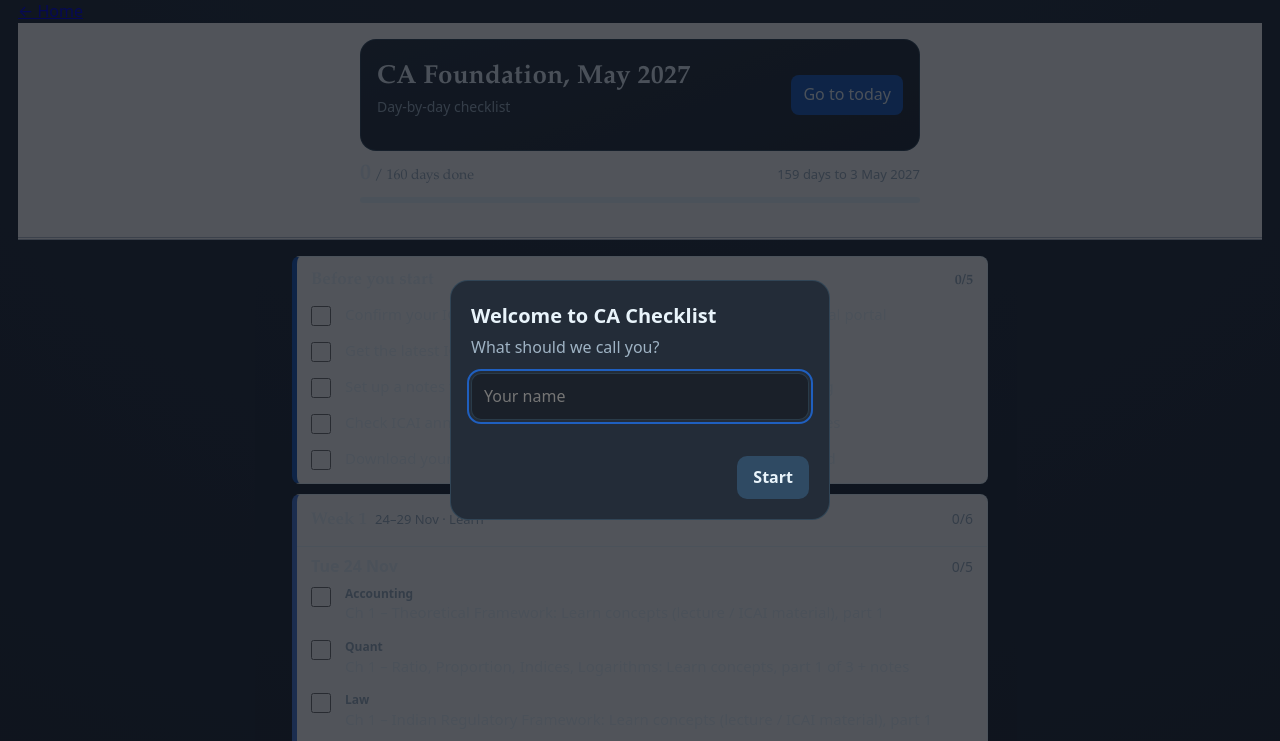
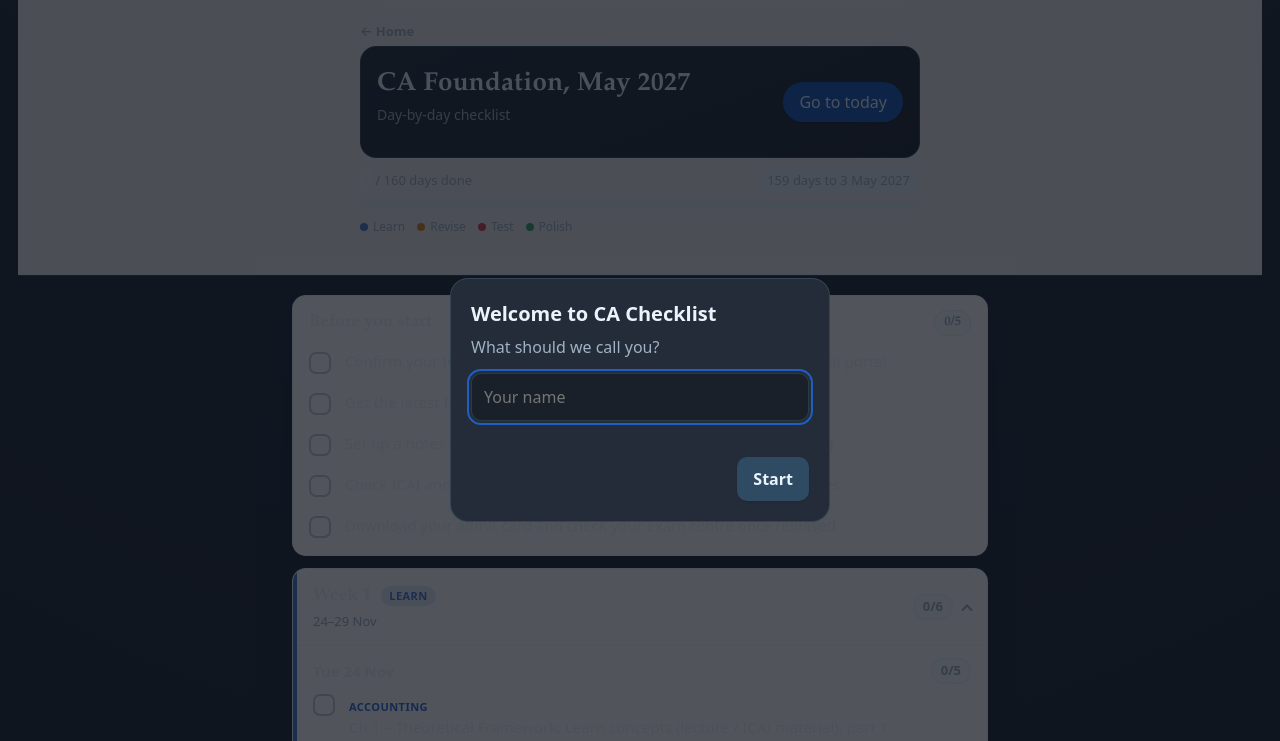
Before and after one commit to afnanhere036-eng/Ca-tracker, a plain HTML site: page track.html in a window 1280 px wide. Shown: the top 741 px of the page. Drawn offline with Linux system fonts and the light colour scheme.

Commit message:
Update track.html

```diff
--- a/track.html
+++ b/track.html
@@ -12,55 +12,109 @@
 <meta name="apple-mobile-web-app-title" content="CA Checklist">
 <meta name="apple-mobile-web-app-status-bar-style" content="default">
 <style>
-:root{--bg:#F5F7FA;--surface:#fff;--ink:#17202E;--muted:#5B6678;--line:#DDE3EC;--rule:#B8C2D2;--accent:#1F5FBF;--on-accent:#fff;--done:#1E8E5A;--today:#EAF1FD;--p1:#4C7DD9;--p2:#D98B2B;--p3:#D1495B;--p4:#3FA672;color-scheme:light}
-@media (prefers-color-scheme:dark){:root:not([data-theme="light"]){--bg:#11151B;--surface:#1A2029;--ink:#E8EDF5;--muted:#98A3B5;--line:#2B3442;--rule:#3A4556;--accent:#6EA2F5;--on-accent:#10161F;--done:#4CC38A;--today:#1F2C42;--p1:#6B9BF0;--p2:#E8A24A;--p3:#EE6B7B;--p4:#5CC593;color-scheme:dark}}
-:root[data-theme="dark"]{--bg:#11151B;--surface:#1A2029;--ink:#E8EDF5;--muted:#98A3B5;--line:#2B3442;--rule:#3A4556;--accent:#6EA2F5;--on-accent:#10161F;--done:#4CC38A;--today:#1F2C42;--p1:#6B9BF0;--p2:#E8A24A;--p3:#EE6B7B;--p4:#5CC593;color-scheme:dark}
+:root{
+ --bg:#F4F6FA;--surface:#fff;--surface-2:#F8FAFD;--ink:#16202E;--muted:#5B6678;--line:#E1E6EE;--rule:#C5CEDC;
+ --accent:#1F5FBF;--accent-soft:#E6EEFB;--on-accent:#fff;--done:#1E8E5A;--done-soft:#E3F4EB;--today:#EEF4FF;
+ --p1:#4C7DD9;--p2:#D98B2B;--p3:#D1495B;--p4:#3FA672;
+ --s-acc:#2F6FDB;--s-quant:#7A5BD6;--s-law:#0F8F8F;--s-eco:#C97A12;
+ --shadow:0 1px 2px rgba(20,30,50,.05),0 4px 14px rgba(20,30,50,.05);
+ --r:14px;color-scheme:light}
+@media (prefers-color-scheme:dark){:root:not([data-theme="light"]){
+ --bg:#0F1319;--surface:#1A2029;--surface-2:#1F2631;--ink:#E8EDF5;--muted:#98A3B5;--line:#2B3442;--rule:#3A4556;
+ --accent:#6EA2F5;--accent-soft:#1E2E48;--on-accent:#10161F;--done:#4CC38A;--done-soft:#18322A;--today:#1B2840;
+ --p1:#6B9BF0;--p2:#E8A24A;--p3:#EE6B7B;--p4:#5CC593;
+ --s-acc:#7FAEF7;--s-quant:#A98FF0;--s-law:#4FC9C9;--s-eco:#E8A24A;
+ --shadow:0 1px 2px rgba(0,0,0,.3),0 4px 14px rgba(0,0,0,.25);color-scheme:dark}}
+:root[data-theme="dark"]{
+ --bg:#0F1319;--surface:#1A2029;--surface-2:#1F2631;--ink:#E8EDF5;--muted:#98A3B5;--line:#2B3442;--rule:#3A4556;
+ --accent:#6EA2F5;--accent-soft:#1E2E48;--on-accent:#10161F;--done:#4CC38A;--done-soft:#18322A;--today:#1B2840;
+ --p1:#6B9BF0;--p2:#E8A24A;--p3:#EE6B7B;--p4:#5CC593;
+ --s-acc:#7FAEF7;--s-quant:#A98FF0;--s-law:#4FC9C9;--s-eco:#E8A24A;
+ --shadow:0 1px 2px rgba(0,0,0,.3),0 4px 14px rgba(0,0,0,.25);color-scheme:dark}
 :root{box-sizing:border-box;padding-top:env(safe-area-inset-top,0px);padding-bottom:env(safe-area-inset-bottom,0px)}
-html{scroll-padding-top:env(safe-area-inset-top,0px)}
+html{scroll-padding-top:env(safe-area-inset-top,0px);-webkit-text-size-adjust:100%}
 *,*::before,*::after{box-sizing:inherit}
-body{margin:0;background:var(--bg);color:var(--ink);font:16px/1.45 system-ui,-apple-system,"Segoe UI",Roboto,sans-serif}
-body::before{content:"";position:fixed;inset:0 0 auto;height:env(safe-area-inset-top,0px);background:var(--surface);z-index:10}
-.top{position:sticky;top:env(safe-area-inset-top,0px);z-index:20;background:var(--surface);border-bottom:3px double var(--rule);padding:10px 16px 10px}
+body{margin:0;background:var(--bg);color:var(--ink);font:16px/1.5 system-ui,-apple-system,"Segoe UI",Roboto,sans-serif;-webkit-font-smoothing:antialiased}
+body::before{content:"";position:fixed;inset:0 0 auto;height:env(safe-area-inset-top,0px);background:var(--surface);z-index:30}
+h1,h2,.wk,.bal{font-family:"Iowan Old Style","Palatino Linotype",Palatino,Georgia,serif}
 .wrap{max-width:720px;margin:0 auto}
+.num{font-variant-numeric:tabular-nums}
+
+/* Header */
+.top{position:sticky;top:env(safe-area-inset-top,0px);z-index:20;background:color-mix(in srgb,var(--surface) 92%,transparent);backdrop-filter:saturate(1.4) blur(10px);-webkit-backdrop-filter:saturate(1.4) blur(10px);border-bottom:1px solid var(--line);padding:10px 16px 12px;box-shadow:0 1px 0 var(--line)}
 .row{display:flex;justify-content:space-between;align-items:center;gap:12px}
-h1,h2,.wk,.bal{font-family:"Iowan Old Style","Palatino Linotype",Palatino,Georgia,serif}
-h1{font-size:18px;margin:0;line-height:1.2}
-.sub{margin:0;font-size:13px;color:var(--muted)}
-button{font:inherit;font-size:14px;font-weight:600;color:var(--on-accent);background:var(--accent);border:0;border-radius:8px;padding:8px 12px;min-height:40px;cursor:pointer}
-button:focus-visible,input:focus-visible,summary:focus-visible{outline:2px solid var(--accent);outline-offset:2px}
-.ledger{display:flex;justify-content:space-between;align-items:baseline;margin-top:8px;font-variant-numeric:tabular-nums}
-.bal{font-size:22px;font-weight:700}.of{font-size:14px;font-weight:400;color:var(--muted)}
-.left{font-size:13px;color:var(--muted)}
-.bar{height:6px;border-radius:3px;background:var(--line);margin-top:6px;overflow:hidden}
-.bar span{display:block;height:100%;width:0;background:var(--done);transition:width .2s}
+.home{display:inline-flex;align-items:center;gap:4px;font-size:13px;font-weight:600;color:var(--muted);text-decoration:none;padding:2px 0;margin-bottom:2px;border-radius:6px}
+.home:hover{color:var(--accent)}
+h1{font-size:20px;margin:0;line-height:1.2;letter-spacing:-.01em}
+.sub{margin:2px 0 0;font-size:13px;color:var(--muted)}
+button{font:inherit;font-size:14px;font-weight:600;color:var(--on-accent);background:var(--accent);border:0;border-radius:999px;padding:8px 16px;min-height:40px;cursor:pointer;white-space:nowrap;box-shadow:0 1px 2px rgba(0,0,0,.12);transition:transform .12s,filter .12s}
+button:hover{filter:brightness(1.07)}button:active{transform:scale(.97)}
+a:focus-visible,button:focus-visible,input:focus-visible,summary:focus-visible{outline:2px solid var(--accent);outline-offset:2px}
+.ledger{display:flex;justify-content:space-between;align-items:baseline;margin-top:10px;font-variant-numeric:tabular-nums}
+.bal{font-size:24px;font-weight:700;line-height:1}
+.of{font-family:system-ui,-apple-system,"Segoe UI",Roboto,sans-serif;font-size:13px;font-weight:500;color:var(--muted)}
+.left{font-size:13px;font-weight:500;color:var(--muted);background:var(--accent-soft);padding:3px 10px;border-radius:999px}
+.bar{height:8px;border-radius:999px;background:var(--line);margin-top:8px;overflow:hidden}
+.bar span{display:block;height:100%;width:0;border-radius:inherit;background:linear-gradient(90deg,var(--accent),var(--done));transition:width .35s ease}
+.legend{display:flex;flex-wrap:wrap;gap:6px 12px;margin-top:9px;font-size:12px;color:var(--muted)}
+.legend span{display:inline-flex;align-items:center;gap:5px}
+.legend i{width:8px;height:8px;border-radius:50%;background:var(--c)}
+
+/* Cards */
 main{max-width:720px;margin:0 auto;padding:16px 12px 24px}
-.card{background:var(--surface);border:1px solid var(--line);border-left:5px solid var(--pc,var(--accent));border-radius:8px;margin:0 0 10px}
-.card>h2{display:flex;justify-content:space-between;align-items:baseline;font-size:17px;margin:0;padding:12px 14px 4px}
-summary{list-style:none;cursor:pointer;padding:12px 14px;display:flex;justify-content:space-between;align-items:baseline;gap:12px}
+.card{position:relative;background:var(--surface);border:1px solid var(--line);border-radius:var(--r);margin:0 0 12px;box-shadow:var(--shadow);overflow:hidden}
+.card[data-p]::before{content:"";position:absolute;inset:0 auto 0 0;width:4px;background:var(--pc)}
+.card>h2{display:flex;justify-content:space-between;align-items:center;font-size:17px;margin:0;padding:14px 16px 6px}
+.card>ul{padding:0 16px 8px}
+summary{list-style:none;cursor:pointer;padding:14px 16px 14px 20px;display:flex;justify-content:space-between;align-items:center;gap:12px;min-height:56px;-webkit-tap-highlight-color:transparent}
 summary::-webkit-details-marker{display:none}
-.wk{font-size:17px;font-weight:600}.range{font-size:13px;color:var(--muted);margin-left:8px}
-.cnt{font-size:14px;color:var(--muted);font-variant-numeric:tabular-nums;white-space:nowrap}
-.card.done .cnt{color:var(--done);font-weight:600}
+summary:hover{background:var(--surface-2)}
+.sl{display:flex;flex-wrap:wrap;align-items:baseline;gap:2px 10px;min-width:0}
+.wk{font-size:18px;font-weight:700;letter-spacing:-.01em}
+.phase{font-size:11px;font-weight:700;letter-spacing:.04em;text-transform:uppercase;color:var(--pc);background:color-mix(in srgb,var(--pc) 14%,transparent);padding:2px 8px;border-radius:999px;align-self:center}
+.range{font-size:13px;color:var(--muted);flex-basis:100%}
+.sr{display:flex;align-items:center;gap:10px;flex-shrink:0}
+.chev{width:8px;height:8px;border-right:2px solid var(--muted);border-bottom:2px solid var(--muted);transform:rotate(45deg) translate(-2px,-2px);transition:transform .2s}
+details[open]>summary .chev{transform:rotate(225deg) translate(-2px,-2px)}
+details[open]>summary{border-bottom:1px solid var(--line)}
+.mini{position:absolute;left:4px;right:0;top:0;height:3px;background:transparent}
+.mini span{display:block;height:100%;width:0;background:var(--pc);opacity:.55;transition:width .35s ease}
+.cnt{font-size:13px;font-weight:600;color:var(--muted);font-variant-numeric:tabular-nums;white-space:nowrap;background:var(--surface-2);border:1px solid var(--line);padding:2px 9px;border-radius:999px}
+.card.done .cnt,.day.done .cnt{color:var(--done);background:var(--done-soft);border-color:transparent}
 [data-p="1"]{--pc:var(--p1)}[data-p="2"]{--pc:var(--p2)}[data-p="3"]{--pc:var(--p3)}[data-p="4"]{--pc:var(--p4)}
-.day{padding:8px 14px 4px;border-top:1px solid var(--line);scroll-margin-top:128px}
-.day.today{background:var(--today)}
-.dayhead{display:flex;justify-content:space-between;align-items:baseline}
-.date{font-weight:600}.tag{font-size:12px;font-weight:600;color:var(--accent);margin-left:8px}
-.day.done .cnt{color:var(--done);font-weight:600}
+
+/* Days */
+.day{padding:12px 16px 6px 20px;border-top:1px solid var(--line);scroll-margin-top:150px}
+.day:first-of-type{border-top:0}
+.day.today{background:var(--today);box-shadow:inset 3px 0 0 var(--accent)}
+.dayhead{display:flex;justify-content:space-between;align-items:center;gap:8px}
+.date{font-weight:700;font-size:15px}
+.tag{font-size:11px;font-weight:700;letter-spacing:.04em;text-transform:uppercase;color:var(--on-accent);background:var(--accent);padding:2px 8px;border-radius:999px;margin-left:8px;vertical-align:1px}
 ul{list-style:none;margin:0;padding:0}
-.task{display:grid;grid-template-columns:24px 1fr;gap:10px;align-items:start;padding:7px 0;cursor:pointer}
-.task input{width:20px;height:20px;margin:2px 0 0;accent-color:var(--accent)}
-.subj{display:block;font-size:12px;font-weight:600;color:var(--muted)}
-.what{display:block;font-size:15px}
-input:checked+.txt .what{color:var(--muted);text-decoration:line-through}
-footer{max-width:720px;margin:0 auto;padding:0 16px 32px;font-size:13px;color:var(--muted)}
+.task{display:grid;grid-template-columns:24px 1fr;gap:12px;align-items:start;padding:9px 0;cursor:pointer;-webkit-tap-highlight-color:transparent}
+.task input{appearance:none;-webkit-appearance:none;width:22px;height:22px;margin:1px 0 0;border:2px solid var(--rule);border-radius:7px;background:var(--surface);display:grid;place-content:center;cursor:pointer;transition:background .15s,border-color .15s,transform .1s}
+.task input::after{content:"";width:6px;height:11px;border:solid var(--on-accent);border-width:0 2.5px 2.5px 0;transform:rotate(45deg) scale(0) translate(-1px,-1px);transition:transform .15s}
+.task:hover input{border-color:var(--accent)}
+.task input:checked{background:var(--done);border-color:var(--done)}
+.task input:checked::after{transform:rotate(45deg) scale(1) translate(-1px,-1px)}
+.task input:active{transform:scale(.9)}
+.subj{display:inline-block;font-size:11px;font-weight:700;letter-spacing:.04em;text-transform:uppercase;color:var(--sc,var(--muted));margin-bottom:1px}
+.what{display:block;font-size:15px;line-height:1.45;transition:color .15s}
+[data-s="accounting"]{--sc:var(--s-acc)}[data-s="quant"]{--sc:var(--s-quant)}[data-s="law"]{--sc:var(--s-law)}[data-s="economics"]{--sc:var(--s-eco)}
+input:checked+.txt .what{color:var(--muted);text-decoration:line-through;text-decoration-color:color-mix(in srgb,var(--muted) 50%,transparent)}
+input:checked+.txt .subj{opacity:.6}
+footer{max-width:720px;margin:0 auto;padding:4px 20px 40px;font-size:12.5px;line-height:1.5;color:var(--muted);text-align:center}
+@media (min-width:640px){.top{padding:12px 24px 14px}main{padding-top:20px}h1{font-size:22px}}
+@media (prefers-reduced-motion:reduce){*{transition:none!important}}
+@media print{.top{position:static;backdrop-filter:none}button,.home{display:none}details>*{display:block}.card{box-shadow:none;break-inside:avoid}}
 </style></head><body>
-<a href="index.html">← Home</a>
 <header class="top"><div class="wrap">
+<a class="home" href="index.html">← Home</a>
 <div class="row"><div><h1>CA Foundation, May 2027</h1><p class="sub">Day-by-day checklist</p></div>
 <button type="button" id="goto">Go to today</button></div>
 <div class="ledger"><div class="bal"><span id="done-n">0</span><span class="of"> / 160 days done</span></div><div class="left" id="left"></div></div>
 <div class="bar" role="progressbar" aria-label="Days completed" aria-valuemin="0" aria-valuemax="160" aria-valuenow="0" id="bar"><span id="fill"></span></div>
+<div class="legend" aria-hidden="true"><span style="--c:var(--p1)"><i></i>Learn</span><span style="--c:var(--p2)"><i></i>Revise</span><span style="--c:var(--p3)"><i></i>Test</span><span style="--c:var(--p4)"><i></i>Polish</span></div>
 </div></header>
 <main id="main"></main>
 <footer>Ticks are saved in this browser on this device, and clearing browser data resets them. Dates assume the exam starts on 3 May 2027, so confirm your paper-wise dates on your admit card.</footer>
@@ -74,20 +128,21 @@ var MON=["Jan","Feb","Mar","Apr","May","Jun","Jul","Aug","Sep","Oct","Nov","Dec"
 function parse(s){var p=s.split("-");return new Date(+p[0],+p[1]-1,+p[2]);}
 function fmt(s){var d=parse(s);return DOW[d.getDay()]+" "+d.getDate()+" "+MON[d.getMonth()];}
 function ymd(d){var m=d.getMonth()+1,x=d.getDate();return d.getFullYear()+"-"+(m<10?"0":"")+m+"-"+(x<10?"0":"")+x;}
-function item(id,label,text){return '<li><label class="task"><input type="checkbox" data-id="'+id+'"'+(store[id]?' checked':'')+'><span class="txt">'+(label?'<span class="subj">'+esc(label)+'</span>':'')+'<span class="what">'+esc(text)+'</span></span></label></li>';}
+function item(id,label,text){return '<li><label class="task"><input type="checkbox" data-id="'+id+'"'+(store[id]?' checked':'')+'><span class="txt"'+(label?' data-s="'+esc(label.toLowerCase())+'"':'')+'>'+(label?'<span class="subj">'+esc(label)+'</span>':'')+'<span class="what">'+esc(text)+'</span></span></label></li>';}
 var W=[],wi={};
 D.forEach(function(d){if(!(d.w in wi)){wi[d.w]=W.length;W.push({w:d.w,p:d.pn,name:d.p,days:[]});}W[wi[d.w]].days.push(d);});
 function range(a,b){var x=parse(a),y=parse(b);return x.getMonth()===y.getMonth()?x.getDate()+"–"+y.getDate()+" "+MON[y.getMonth()]:x.getDate()+" "+MON[x.getMonth()]+" – "+y.getDate()+" "+MON[y.getMonth()];}
 var today=ymd(new Date()),cur=null;
 D.forEach(function(d){if(d.d===today)cur=d;});
-var h='<section class="card" id="setup"><h2>Before you start <span class="cnt" id="cnt-setup"></span></h2><ul style="padding:0 14px 6px">';
+var h='<section class="card" id="setup"><h2>Before you start <span class="cnt" id="cnt-setup"></span></h2><ul>';
 SETUP.forEach(function(t,i){h+=item("s"+i,"",t);});
 h+='</ul></section>';
 W.forEach(function(wk){
  var open=cur?cur.w===wk.w:wk.w===1;
- h+='<details class="card" data-p="'+wk.p+'" id="week-'+wk.w+'"'+(open?' open':'')+'><summary><span><span class="wk">Week '+wk.w+'</span><span class="range">'+range(wk.days[0].d,wk.days[wk.days.length-1].d)+' · '+wk.name+'</span></span><span class="cnt" id="cnt-wk-'+wk.w+'"></span></summary>';
+ h+='<details class="card" data-p="'+wk.p+'" id="week-'+wk.w+'"'+(open?' open':'')+'><summary><span class="sl"><span class="wk">Week '+wk.w+'</span><span class="phase">'+esc(wk.name)+'</span><span class="range">'+range(wk.days[0].d,wk.days[wk.days.length-1].d)+'</span></span><span class="sr"><span class="cnt" id="cnt-wk-'+wk.w+'"></span><i class="chev" aria-hidden="true"></i></span></summary><div class="mini" aria-hidden="true"><span id="mini-wk-'+wk.w+'"></span></div>';
  wk.days.forEach(function(d){
-  h+='<article class="day'+(cur&&cur.n===d.n?' today':'')+'" id="day-'+d.n+'"><div class="dayhead"><span><span class="date">'+fmt(d.d)+'</span>'+(cur&&cur.n===d.n?'<span class="tag">Today</span>':'')+'</span><span class="cnt" id="cnt-day-'+d.n+'"></span></div><ul>';
+  var isT=cur&&cur.n===d.n;
+  h+='<article class="day'+(isT?' today':'')+'" id="day-'+d.n+'"><div class="dayhead"><span><span class="date">'+fmt(d.d)+'</span>'+(isT?'<span class="tag">Today</span>':'')+'</span><span class="cnt" id="cnt-day-'+d.n+'"></span></div><ul>';
   d.b.forEach(function(b){h+=item("d"+d.n+"b"+b[0],b[1],b[2]);});
   h+='</ul></article>';
  });
@@ -106,9 +161,10 @@ function refresh(){
    var c=0;d.b.forEach(function(b){if(store["d"+d.n+"b"+b[0]])c++;});
    var full=c===d.b.length;if(full){wd++;done++;}
    document.getElementById("day-"+d.n).classList.toggle("done",full);
-   set("cnt-day-"+d.n,full?"Done":c+"/"+d.b.length);
+   set("cnt-day-"+d.n,full?"✓ Done":c+"/"+d.b.length);
   });
   set("cnt-wk-"+wk.w,wd+"/"+wk.days.length);
+  document.getElementById("mini-wk-"+wk.w).style.width=(wd/wk.days.length*100)+"%";
   document.getElementById("week-"+wk.w).classList.toggle("done",wd===wk.days.length);
  });
  set("done-n",done);
```
